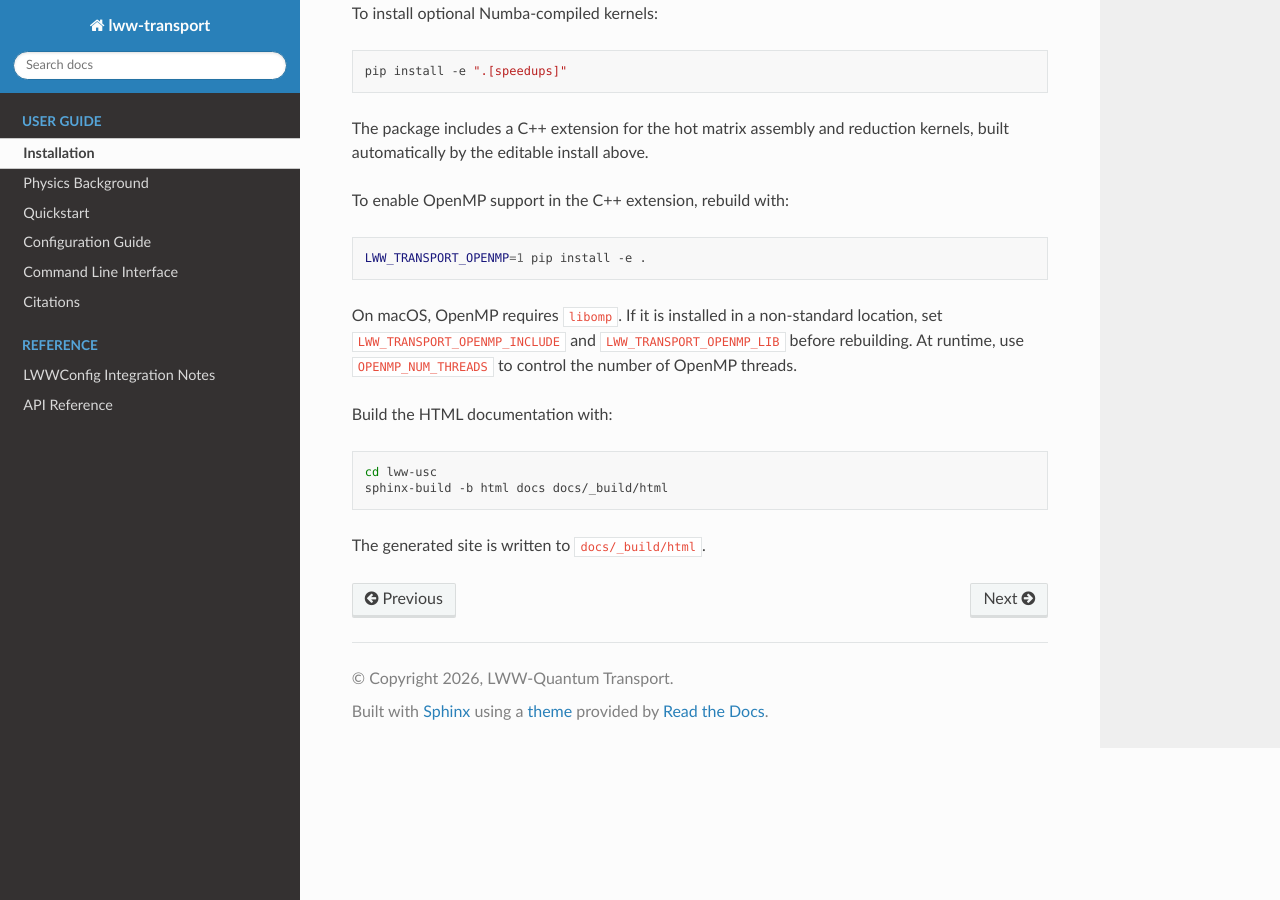
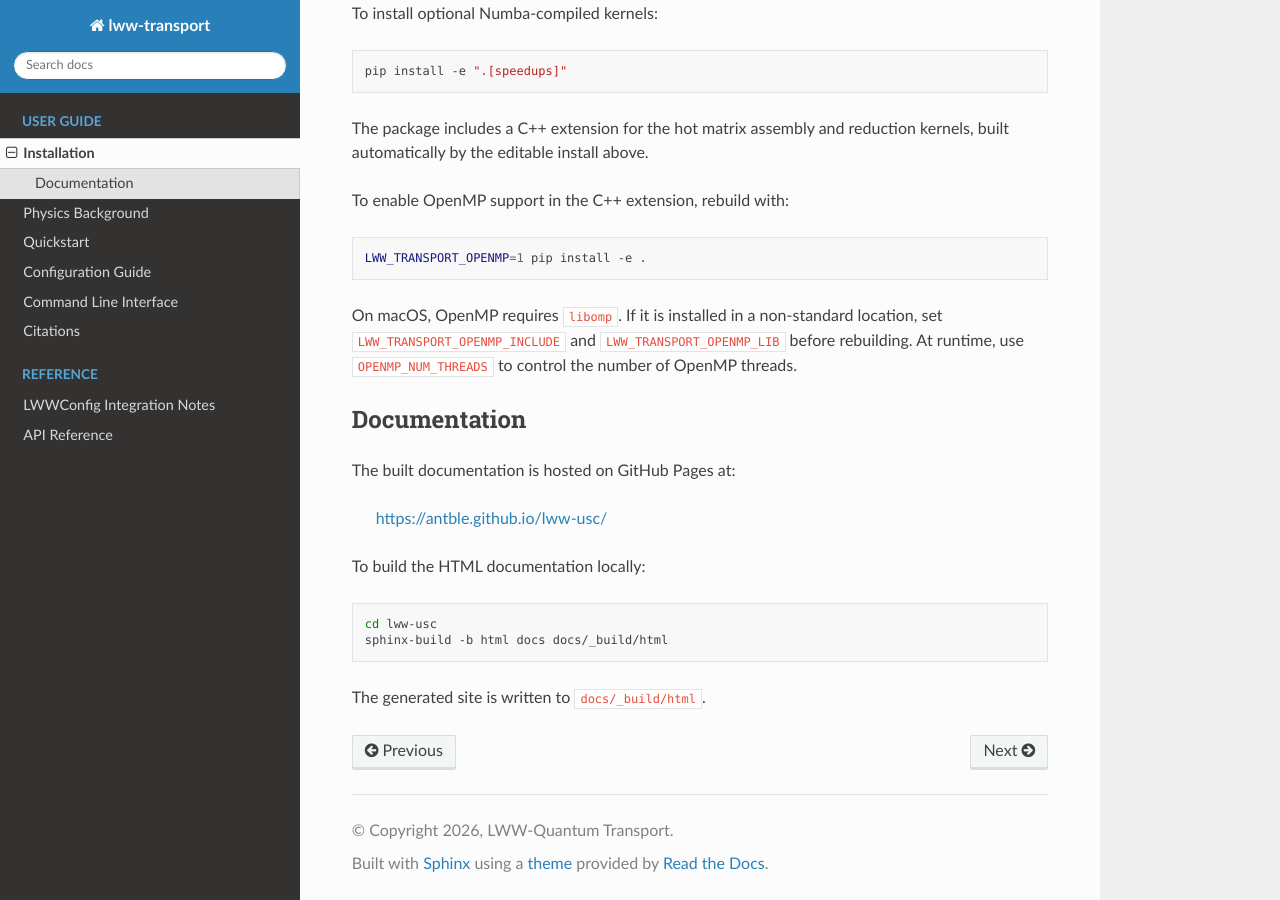
Before and after one commit to antble/lww-usc, a Sphinx documentation site: the page built from docs/installation.rst, in a window 1280 px wide and 900 px high, scrolled down 519 px. Built offline with Sphinx 7.4.7 and the Read the Docs theme 3.1.0, drawn with Linux system fonts in a browser that asks for light colours.

Commit message:
update files

```diff
--- a/docs/installation.rst
+++ b/docs/installation.rst
@@ -40,7 +40,14 @@ location, set ``LWW_TRANSPORT_OPENMP_INCLUDE`` and
 ``LWW_TRANSPORT_OPENMP_LIB`` before rebuilding. At runtime, use
 ``OPENMP_NUM_THREADS`` to control the number of OpenMP threads.
 
-Build the HTML documentation with:
+Documentation
+-------------
+
+The built documentation is hosted on GitHub Pages at:
+
+   https://antble.github.io/lww-usc/
+
+To build the HTML documentation locally:
 
 .. code-block:: bash
 
```
Also changed, not shown: img/wigner_function.png, 1 other file.
